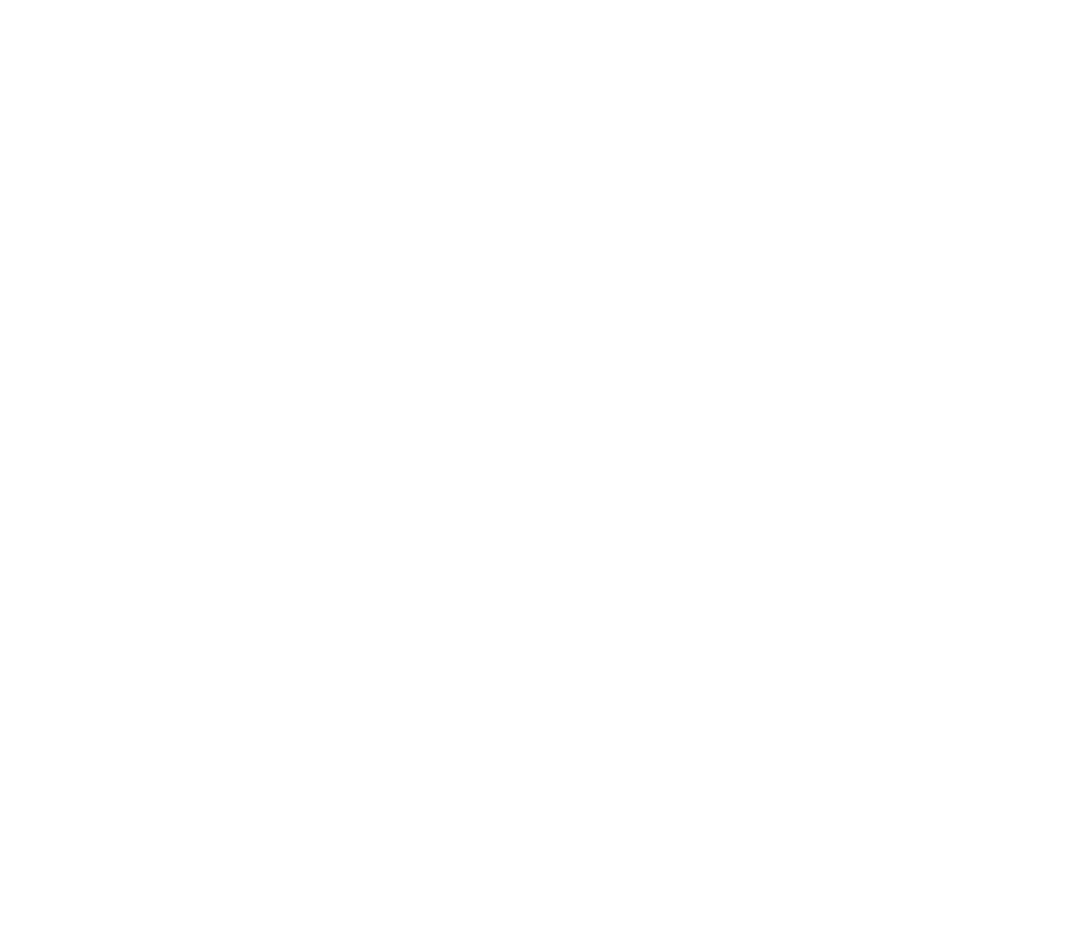
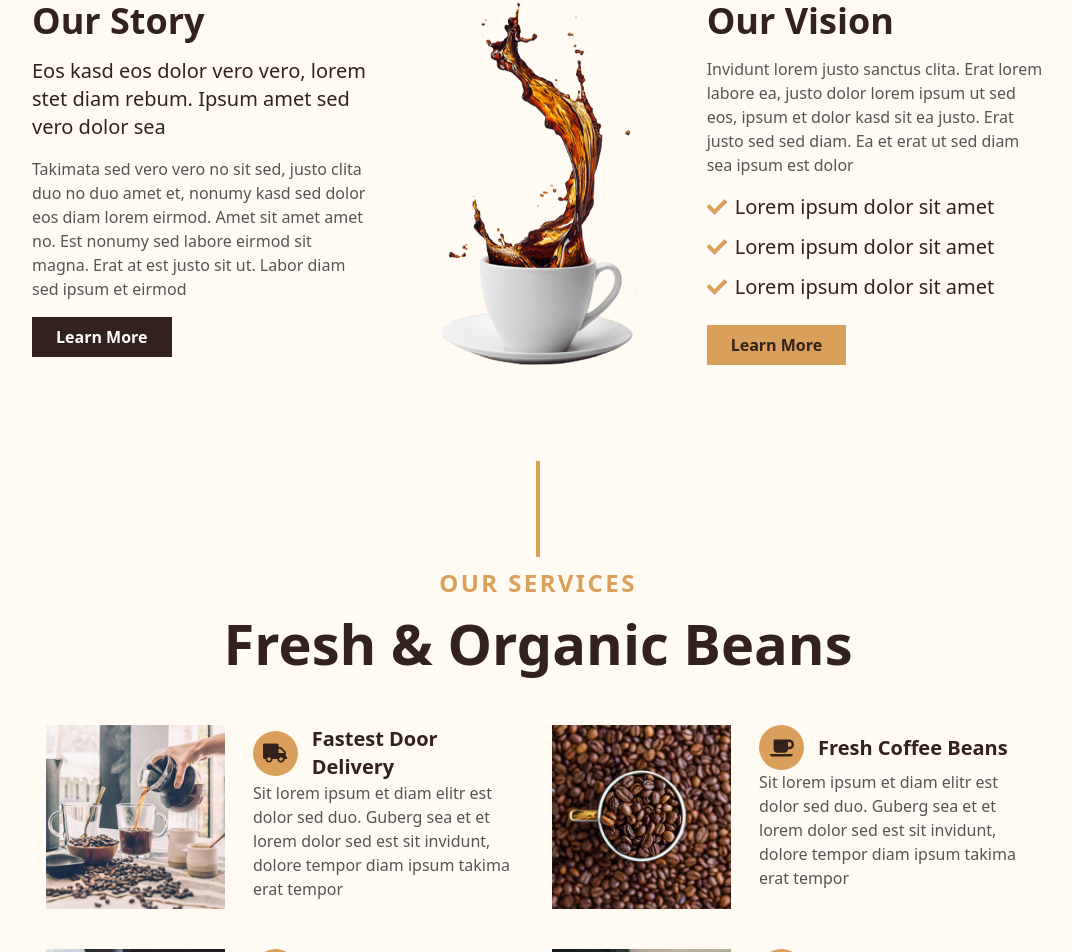
Before and after one commit to yasaman-ranjbar/cafe-app, a Next.js app: page / in a window 1280 px wide. Shown: the part 1111-2063 px from the top of the page, without its empty margins (102-1174 px from the left). Before the commit the page ends 800 px from the top, so only its background shows below. Built offline with nearby package versions, Linux system fonts and the light colour scheme.

Commit message:
add service section

```diff
--- /dev/null
+++ b/components/modules/SectionHeader/SectionHeader.tsx
@@ -0,0 +1,17 @@
+import React from 'react'
+import { SectionHeaderProps } from './SectionHeader.types';
+
+
+const SectionHeader: React.FC<SectionHeaderProps> = ({ title, header }) => {
+  return (
+    <div className="flex flex-col justify-center items-center pb-10">
+      <div className="w-[0.2rem] h-24 bg-yellow mb-2" />
+      <h4 className="tracking-widest text-yellow text-[1.5rem] uppercase font-semibold">
+        {title}
+      </h4>
+      <h1 className=" text-primary text-[3.5rem] font-bold">{header}</h1>
+    </div>
+  );
+};
+
+export default SectionHeader
--- /dev/null
+++ b/components/modules/SectionHeader/sectionHeader.types.ts
@@ -0,0 +1,4 @@
+export type SectionHeaderProps = {
+    title: string;
+    header: string;
+};
--- /dev/null
+++ b/components/modules/ServicesSectionCard/ServiceSectionCard.tsx
@@ -0,0 +1,32 @@
+import Image from "next/image";
+import { ServiceSectionCardPro0ps } from "./serviceSection.types";
+
+const ServiceSectionCard: React.FC<ServiceSectionCardPro0ps> = ({
+  description,
+  icon,
+  src,
+  title,
+}) => {
+  return (
+    <div className="flex">
+      <Image
+        className="px-3.5"
+        src={src}
+        width={207}
+        height={207}
+        alt="service"
+      />
+      <div className="pb-2 px-3.5">
+        <div className="flex gap-3.5 items-center">
+          <div className="size-[45px] rounded-full bg-yellow flex items-center justify-center text-primary">
+            {icon}
+          </div>
+          <h3 className="font-semibold text-primary text-xl">{title}</h3>
+        </div>
+        <h5 className="text-base text-gray font-normal">{description}</h5>
+      </div>
+    </div>
+  );
+};
+
+export default ServiceSectionCard;
--- /dev/null
+++ b/components/modules/ServicesSectionCard/serviceSection.types.ts
@@ -0,0 +1,6 @@
+export type ServiceSectionCardPro0ps = {
+    title: string;
+    src: string;
+    icon: React.ReactNode;
+    description: string;
+};
--- a/components/templates/Home/About.tsx
+++ b/components/templates/Home/About.tsx
@@ -1,5 +1,77 @@
+import { FaCheck } from "react-icons/fa";
+import Image from "next/image";
+import SectionHeader from "@/components/modules/SectionHeader/SectionHeader";
+
 function About() {
-  return <h1>search Page :))</h1>;
+  return (
+    <section className="container py-12">
+      <SectionHeader title="About Us" header="Serving Since 1950" />
+
+      <div className="flex justify-between">
+        <div className="flex-1">
+          <h2 className="mb-4 font-semibold text-primary text-4xl">
+            Our Story
+          </h2>
+          <h4 className="text-primary text-xl font-normal mb-4">
+            Eos kasd eos dolor vero vero, lorem stet diam rebum. Ipsum amet sed
+            vero dolor sea
+          </h4>
+          <p className="text-gray text-base mb-4">
+            Takimata sed vero vero no sit sed, justo clita duo no duo amet et,
+            nonumy kasd sed dolor eos diam lorem eirmod. Amet sit amet amet no.
+            Est nonumy sed labore eirmod sit magna. Erat at est justo sit ut.
+            Labor diam sed ipsum et eirmod
+          </p>
+          <button className="bg-brown text-white py-2 font-bold inline-block px-6">
+            Learn More
+          </button>
+        </div>
+
+        <div className="flex flex-1 justify-center">
+          <Image
+            src={"/images/about.png"}
+            width={500}
+            height={500}
+            alt="about"
+          />
+        </div>
+
+        <div className="flex-1">
+          <h2 className="mb-4 font-semibold text-primary text-4xl">
+            Our Vision
+          </h2>
+          <p className="text-gray text-base mb-4">
+            Invidunt lorem justo sanctus clita. Erat lorem labore ea, justo
+            dolor lorem ipsum ut sed eos, ipsum et dolor kasd sit ea justo. Erat
+            justo sed sed diam. Ea et erat ut sed diam sea ipsum est dolor
+          </p>
+          <div className="flex flex-col gap-3 mb-6">
+            <h5 className="flex gap-2 items-center">
+              <FaCheck className="text-yellow text-xl" />
+              <span className="text-primary text-xl font-normal">
+                Lorem ipsum dolor sit amet
+              </span>
+            </h5>
+            <h5 className="flex gap-2 items-center">
+              <FaCheck className="text-yellow text-xl" />
+              <span className="text-primary text-xl font-normal">
+                Lorem ipsum dolor sit amet
+              </span>
+            </h5>
+            <h5 className="flex gap-2 items-center">
+              <FaCheck className="text-yellow text-xl" />
+              <span className="text-primary text-xl font-normal">
+                Lorem ipsum dolor sit amet
+              </span>
+            </h5>
+          </div>
+          <button className="bg-yellow text-primary py-2 font-bold inline-block px-6">
+            Learn More
+          </button>
+        </div>
+      </div>
+    </section>
+  );
 }
 
 export default About;
--- a/components/templates/Home/Services.tsx
+++ b/components/templates/Home/Services.tsx
@@ -1,5 +1,40 @@
+import SectionHeader from "@/components/modules/SectionHeader/SectionHeader";
+import ServiceSectionCard from "@/components/modules/ServicesSectionCard/ServiceSectionCard";
+import { FaCoffee, FaAward, FaTruck, FaTable } from "react-icons/fa";
+
+
 function Services() {
-  return <h1>Services Page :))</h1>;
+  return (
+    <div className="container py-12">
+      <SectionHeader title="OUR SERVICES" header="Fresh & Organic Beans" />
+      <div className="grid grid-cols-2 gap-y-10">
+        <ServiceSectionCard
+          title="Fastest Door Delivery"
+          src="/images/service-1.jpg"
+          icon={<FaTruck className="text-primary text-2xl" />}
+          description="Sit lorem ipsum et diam elitr est dolor sed duo. Guberg sea et et lorem dolor sed est sit invidunt, dolore tempor diam ipsum takima erat tempor"
+        />
+        <ServiceSectionCard
+          title="Fresh Coffee Beans"
+          src="/images/service-2.jpg"
+          icon={<FaCoffee className="text-primary text-2xl" />}
+          description="Sit lorem ipsum et diam elitr est dolor sed duo. Guberg sea et et lorem dolor sed est sit invidunt, dolore tempor diam ipsum takima erat tempor"
+        />
+        <ServiceSectionCard
+          title="Best Quality Coffee"
+          src="/images/service-3.jpg"
+          icon={<FaAward className="text-primary text-2xl" />}
+          description="Sit lorem ipsum et diam elitr est dolor sed duo. Guberg sea et et lorem dolor sed est sit invidunt, dolore tempor diam ipsum takima erat tempor"
+        />
+        <ServiceSectionCard
+          title="Online Table Booking"
+          src="/images/service-4.jpg"
+          icon={<FaTable className="text-primary text-2xl" />}
+          description="Sit lorem ipsum et diam elitr est dolor sed duo. Guberg sea et et lorem dolor sed est sit invidunt, dolore tempor diam ipsum takima erat tempor"
+        />
+      </div>
+    </div>
+  );
 }
 
 export default Services;
--- a/components/templates/Home/Slider.tsx
+++ b/components/templates/Home/Slider.tsx
@@ -1,4 +1,3 @@
-import Image from "next/image";
 import "swiper/css";
 import "swiper/css/navigation";
 
@@ -16,7 +15,7 @@
     >
       <SwiperSlide style={{ backgroundImage: "url(/images/carousel-1.jpg)" }}>
         <div className="flex flex-col justify-center items-center h-full">
-          <h2 className="text-[#da9f5b] text-[2rem] font-semibold">
+          <h2 className="text-yellow text-[2rem] font-semibold">
             We Have Been Serving
           </h2>
           <h1 className="text-white text-[8rem] font-bold">COFFEE</h1>
--- a/package.json
+++ b/package.json
@@ -12,6 +12,7 @@
     "next": "13.5.4",
     "react": "^18",
     "react-dom": "^18",
+    "react-icons": "^5.2.1",
     "swiper": "^11.1.4"
   },
   "devDependencies": {
--- a/pages/index.tsx
+++ b/pages/index.tsx
@@ -1,9 +1,13 @@
+import About from "@/components/templates/Home/About";
+import Services from "@/components/templates/Home/Services";
 import Slider from "@/components/templates/Home/Slider";
 
 function Index() {
   return (
     <div>
       <Slider />
+      <About />
+      <Services />
     </div>
   );
 }
--- a/tailwind.config.ts
+++ b/tailwind.config.ts
@@ -7,6 +7,29 @@
     './app/**/*.{js,ts,jsx,tsx,mdx}',
   ],
   theme: {
+    container: {
+      center: true,
+      padding: "4rem",
+      screens: {
+        sm: '540px',
+        md: '768px',
+        lg: '992px',
+        xl: '1140px',
+      },
+    },
+    colors: {
+      white: "#fff",
+      yellow: "#da9f5b",
+      gray: "#A1A1A1",
+      darkGray: "#313131",
+      brown:"#33211d",
+    },
+    textColor: {
+      primary: "#33211d",
+      yellow: "#da9f5b",
+      white: "#fff",
+      gray:"#555555"
+    },
     extend: {
       backgroundColor: {
         'primary-dark': '#141414',
```
Also changed, not shown: components/modules/ServiceItem/ServiceItems.tsx (deleted), 1 other file (tests, documents, lock files or other folders).
